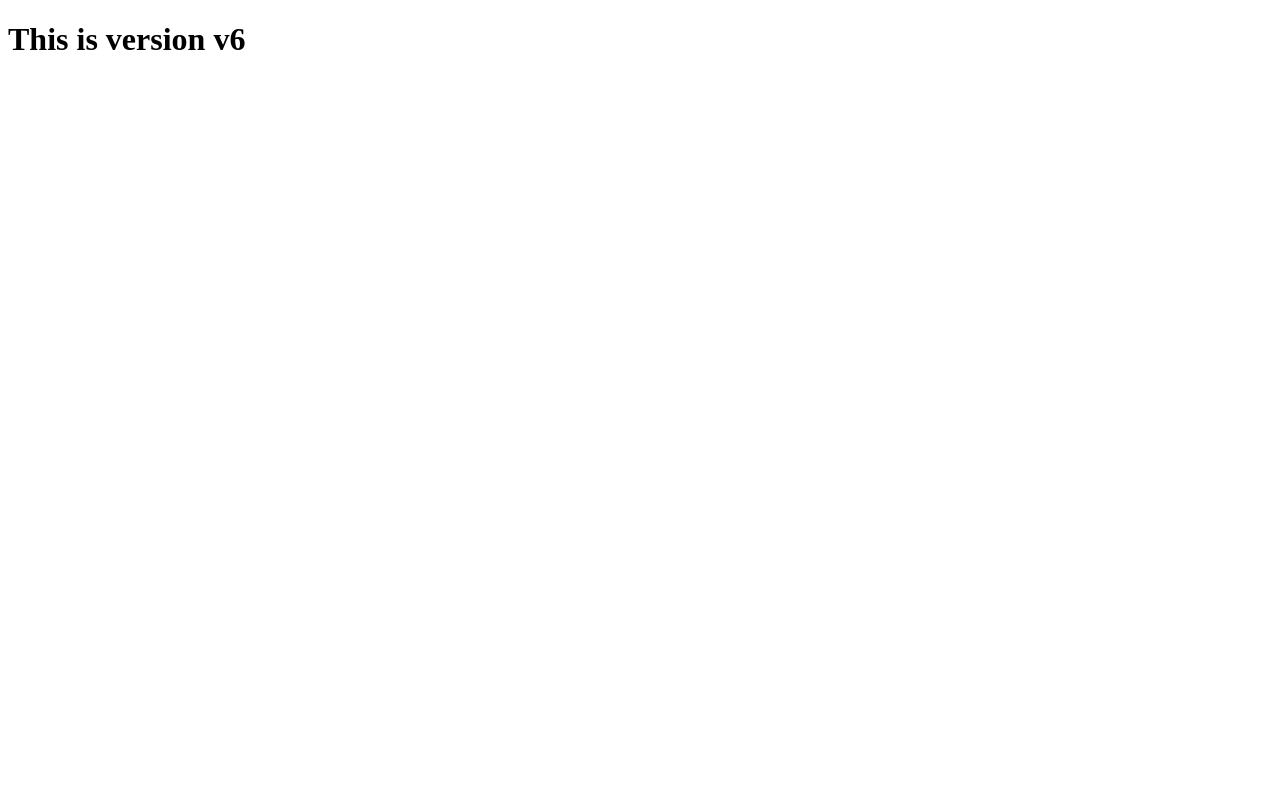
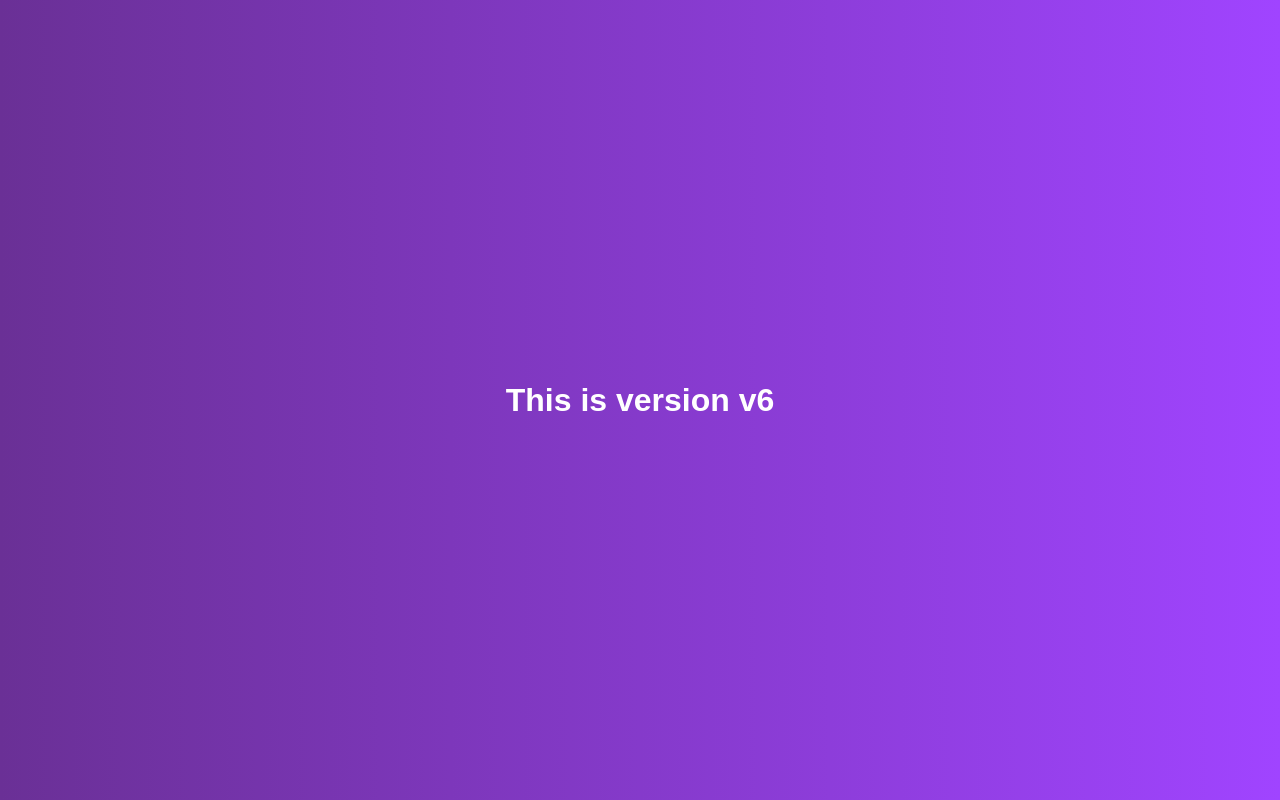
Before and after one commit to pranav-pg/myrepo, a plain HTML site: page index.html in a window 1280 px wide. Drawn offline with Linux system fonts and the light colour scheme.

Commit message:
added design for web

```diff
--- a/index.html
+++ b/index.html
@@ -4,6 +4,7 @@
     <meta charset="UTF-8">
     <meta name="viewport" content="width=device-width, initial-scale=1.0">
     <title>Document</title>
+    <link rel="stylesheet" href="style.css">
 </head>
 <body>
     <h1>This is version v6</h1>
--- /dev/null
+++ b/style.css
@@ -0,0 +1,15 @@
+body{
+    background: linear-gradient(to right,#6a3096, #a044ff);
+    font-family: Arial, Helvetica, sans-serif;
+    color: white;
+    margin:0;
+    padding: 0;
+    display: flex;
+    justify-content: center;
+    align-items: center;
+    height: 100vh;
+}
+h1{
+    font-size: 2em;
+    text-align: center;
+}
```
